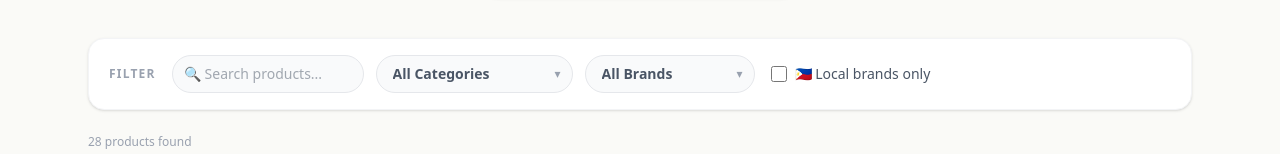
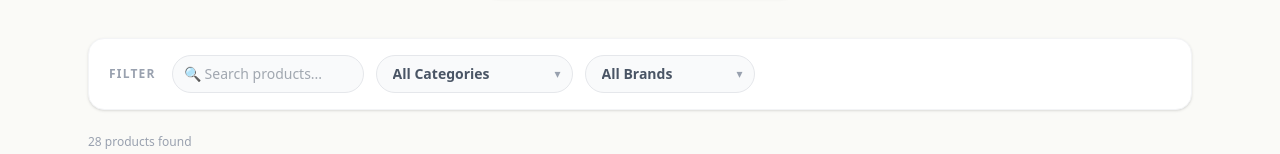
Before and after one commit to lacelcarolanetolentino1gh/boxnijuanph, a Next.js app: page /products in a window 1280 px wide. Shown: the part 411-565 px from the top of the page. Built offline with nearby package versions, Linux system fonts and the light colour scheme.

Commit message:
Remove local-only filter from products page

```diff
--- a/app/products/page.tsx
+++ b/app/products/page.tsx
@@ -132,21 +132,19 @@ function ProductCard({ product, onClick }: { product: Product; onClick: () => vo
 export default function ProductsPage() {
   const [activeCategory, setActiveCategory] = useState("All");
   const [activeBrand, setActiveBrand] = useState("All");
-  const [localOnly, setLocalOnly] = useState(false);
   const [query, setQuery] = useState("");
   const [selectedProduct, setSelectedProduct] = useState<Product | null>(null);
 
   const filtered = PRODUCTS
     .filter((p) => activeCategory === "All" || p.category === activeCategory)
     .filter((p) => activeBrand === "All" || p.brand === activeBrand)
-    .filter((p) => !localOnly || p.isLocal)
     .filter((p) => {
       if (!query.trim()) return true;
       const q = query.toLowerCase();
       return p.name.toLowerCase().includes(q) || p.brand.toLowerCase().includes(q) || p.category.toLowerCase().includes(q) || p.details.description.toLowerCase().includes(q);
     });
 
-  const hasFilters = activeCategory !== "All" || activeBrand !== "All" || localOnly || query.trim() !== "";
+  const hasFilters = activeCategory !== "All" || activeBrand !== "All" || query.trim() !== "";
 
   return (
     <div className="max-w-6xl mx-auto px-6 py-16">
@@ -222,21 +220,10 @@ export default function ProductsPage() {
           <span className={`pointer-events-none absolute right-3 top-1/2 -translate-y-1/2 text-xs ${activeBrand !== "All" ? "text-white" : "text-gray-400"}`}>▾</span>
         </div>
 
-        {/* Local only toggle */}
-        <label className="flex items-center gap-2 cursor-pointer ml-1">
-          <input
-            type="checkbox"
-            checked={localOnly}
-            onChange={(e) => setLocalOnly(e.target.checked)}
-            className="accent-[#7CAE8E] w-4 h-4"
-          />
-          <span className="text-sm text-gray-600 font-medium">🇵🇭 Local brands only</span>
-        </label>
-
             {/* Clear filters */}
             {hasFilters && (
               <button
-                onClick={() => { setActiveCategory("All"); setActiveBrand("All"); setLocalOnly(false); setQuery(""); }}
+                onClick={() => { setActiveCategory("All"); setActiveBrand("All"); setQuery(""); }}
                 className="ml-auto text-xs text-gray-400 hover:text-red-400 transition-colors underline"
               >
                 Clear filters
```
